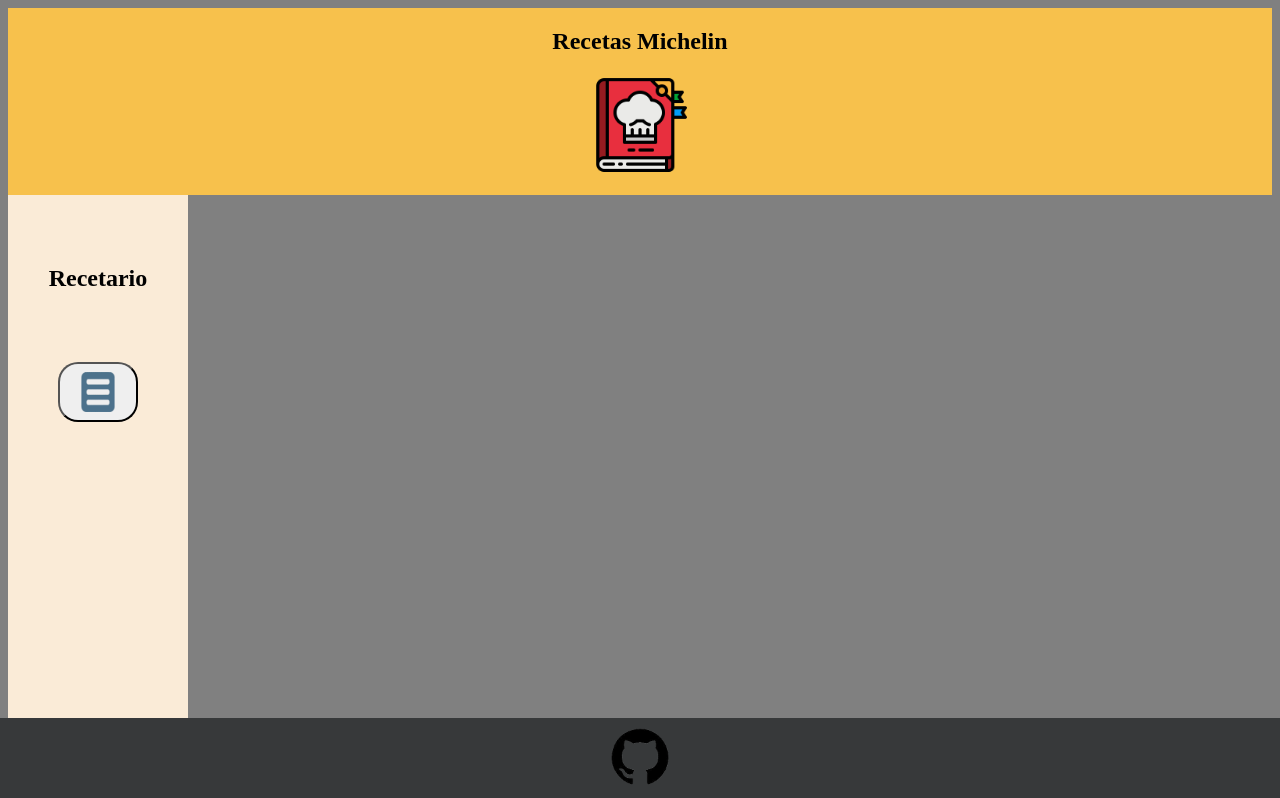
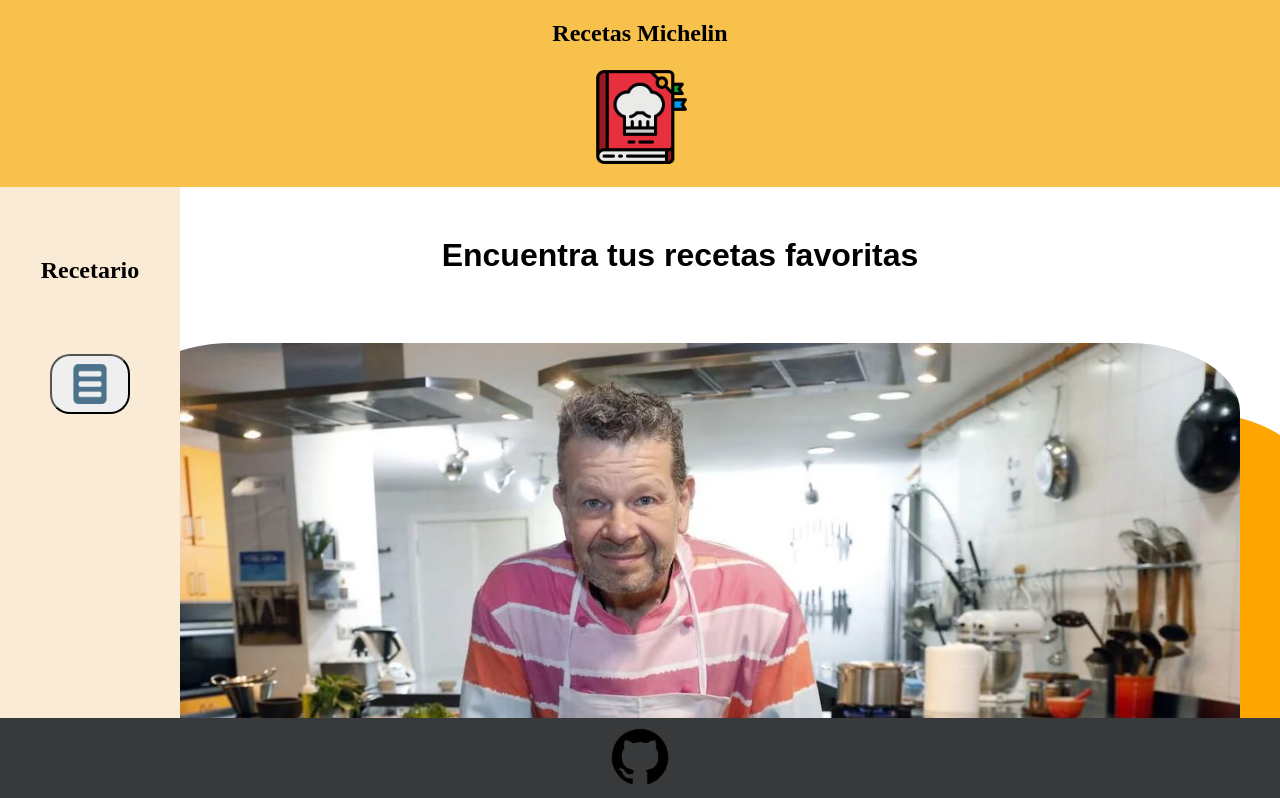
Before and after one commit to ncorpas88/Recipe-Book-app, a React (Vite) app: page / in a window 1280 px wide. Shown: the top 798 px of the page. Built offline with nearby package versions, Linux system fonts and the light colour scheme.

Commit message:
Home page y reestructuración

```diff
--- a/src/App.css
+++ b/src/App.css
@@ -41,38 +41,6 @@
 }
 
 
-
-#title {
-
-    right: 50%;
-    display: flex;
-    align-items: center;
-    justify-content: center;
-
-}
-
-#logo {
-    position: relative;
-    display: flex;
-    align-items:center ;
-    justify-content: center;
-    margin-top: 0;
-}
-
-#logo img {
-    width: 100px;
-    height: 100px;
-    margin-bottom: 20px;
-
-
-}
-
-#navbar {
-    background-color: rgb(247, 193, 76);
-
-
-}
-
 #footer {
     position: fixed;
     bottom: 0;
--- a/src/App.jsx
+++ b/src/App.jsx
@@ -1,21 +1,12 @@
-import Navbar from "./Components/Navbar.jsx"
-import Footer from "./Components/Footer.jsx"
-import Sidebard from "./Components/Sidebard.jsx"
-import recetasData from "./data/recetas.json"
+import HomePage from "./Components/Homepage"
 import './App.css'
-import { useState } from "react"
-
-
-
 
 function App() {
-  const [recetasObj, setRecetasObj] = useState(recetasData)
+
 
   return (
     <>
-     <Navbar />
-     <Sidebard />
-     <Footer />
+     <HomePage />
 
 
     </>
--- /dev/null
+++ b/src/Components/Homepage.css
@@ -0,0 +1,26 @@
+.info-container {
+    margin-left: 5rem;
+    display: flex;
+    align-items: center;
+    justify-content: center;
+    flex-direction: column;
+
+
+}
+
+.chicote {
+    width: 70rem;
+    margin-top: 3rem;
+    border-radius: 10%;
+    box-shadow: 70px 70px orange;
+
+}
+
+.titulo {
+     font-family: 'Orbitron', sans-serif;
+     margin-top: 50px;
+}
+
+.tex-container {
+    margin-top: 60rem;
+}
--- /dev/null
+++ b/src/Components/Homepage.jsx
@@ -0,0 +1,31 @@
+import React, { useState } from "react";
+import Navbar from "./Navbar";
+import Sidebard from "./Sidebard";
+import Footer from "./Footer";
+import recetasData from "../data/recetas.json";
+import './Homepage.css';
+import chicote from "../image/chicote.png";
+
+function HomePage () {
+
+    const [recetasObj, setRecetasObj] = useState(recetasData)
+    return (
+
+        <>
+        <Navbar />
+        <Sidebard />
+            <div className="info-container">
+                <h1 className="titulo">Encuentra tus recetas favoritas</h1>
+                <img className="chicote"  src={chicote} alt="chicotee" />
+
+        </div>
+        <Footer />
+
+
+        </>
+
+
+    )
+};
+
+export default HomePage;
--- a/src/Components/Navbar.css
+++ b/src/Components/Navbar.css
@@ -1,4 +1,29 @@
 #navbar {
+    background-color: rgb(247, 193, 76);
 
-    background-color: aqua;
 }
+
+#logo {
+    position: relative;
+    display: flex;
+    align-items:center ;
+    justify-content: center;
+    margin-top: 0;
+}
+
+#logo img {
+    width: 100px;
+    height: 100px;
+    margin-bottom: 20px;
+
+
+}
+
+#title {
+
+    right: 50%;
+    display: flex;
+    align-items: center;
+    justify-content: center;
+
+}
--- a/src/Components/Navbar.jsx
+++ b/src/Components/Navbar.jsx
@@ -1,6 +1,5 @@
 import logoNvbar from "../image/logobook.png";
-import "./Navbar.css"
-
+import './Navbar.css';
 
 function Navbar() {
   return (
--- a/src/index.css
+++ b/src/index.css
@@ -1,4 +1,8 @@
 :root {
 
-    background-color: gray;
+    background-color: white;
 }
+
+body {
+  margin: 0;
+}
```
Also changed, not shown: src/image/chicote.png (added).
